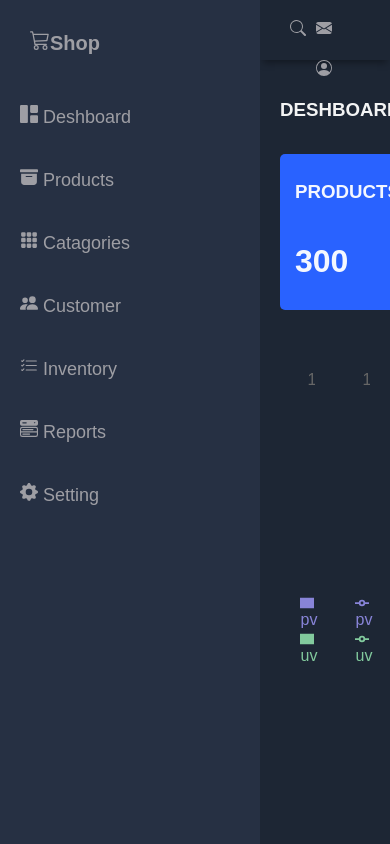
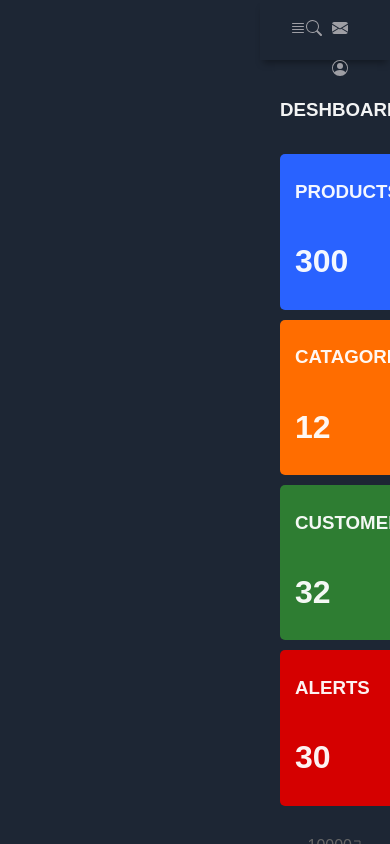
Before and after one commit to Didar2255/Deshboard, a React (Vite) app: page / in a window 390 px wide. Built offline with nearby package versions, Linux system fonts and the light colour scheme.

Commit message:
Apply responsive for mobile and laptop

```diff
--- a/src/App.css
+++ b/src/App.css
@@ -162,3 +162,49 @@ body {
 }
 
 /* End Home style */
+/* Medium <= 992px */
+
+@media screen and (max-width: 992px) {
+  .grid-container {
+    grid-template-columns: 1fr;
+    grid-template-rows: 0.2fr 3fr;
+    grid-template-areas:
+      'header'
+      'main';
+  }
+
+  #sidebar {
+    display: none;
+  }
+
+  .menu-icon {
+    display: inline;
+  }
+
+  .sidebar-title>span {
+    display: inline;
+  }
+}
+
+/* Small <= 768px */
+
+@media screen and (max-width: 768px) {
+  .main-cards {
+    grid-template-columns: 1fr;
+    gap: 10px;
+    margin-bottom: 0;
+  }
+
+  .charts {
+    grid-template-columns: 1fr;
+    margin-top: 30px;
+  }
+}
+
+/* Extra Small <= 576px */
+
+@media screen and (max-width: 576px) {
+  .hedaer-left {
+    display: none;
+  }
+}
--- a/src/App.jsx
+++ b/src/App.jsx
@@ -2,11 +2,21 @@ import './App.css'
 import Header from './Header'
 import SideBar from './SideBar'
 import Home from './Home'
+import { useState } from 'react'
 function App() {
+
+  const [openSidebarToggle, setOpenSidebarToggle] = useState(false)
+
+  const OpenSidebar = () => {
+    setOpenSidebarToggle(!openSidebarToggle)
+  }
+
   return (
     <div className='grid-continer'>
-      <Header></Header>
-      <SideBar></SideBar>
+
+      <Header OpenSidebar={OpenSidebar}></Header>
+
+      <SideBar openSidebarToggle={openSidebarToggle}></SideBar>
       <Home></Home>
     </div>
   )
--- a/src/Header.jsx
+++ b/src/Header.jsx
@@ -2,11 +2,11 @@ import React from 'react'
 import { BsFillBellFill, BsFillEnvelopeFill, BsPersonCircle, BsSearch, BsJustify }
     from 'react-icons/bs'
 
-function Header() {
+function Header({ OpenSidebar }) {
     return (
         <header className='header'>
             <div className='menu-icon'>
-                <BsJustify className='icon' />
+                <BsJustify className='icon' onClick={OpenSidebar} />
             </div>
             <div className='header-left'>
                 <BsSearch className='icon' />
--- a/src/SideBar.jsx
+++ b/src/SideBar.jsx
@@ -1,8 +1,8 @@
 import React from 'react'
 import { BsCart3, BsGrid1X2Fill, BsFillArchiveFill, BsFillGrid3X3GapFill, BsPeopleFill, BsListCheck, BsMenuButtonWideFill, BsFillGearFill } from 'react-icons/bs'
-function SideBar() {
+function SideBar({ openSidebarToggle }) {
     return (
-        <aside id="sidebar">
+        <aside id="sidebar" className={openSidebarToggle ? "sidebar-responsive" : ""}>
             <div className='sidebar-title'>
                 <div className='sidebar-brand'>
                     <BsCart3 className='icon_header' />Shop
```
